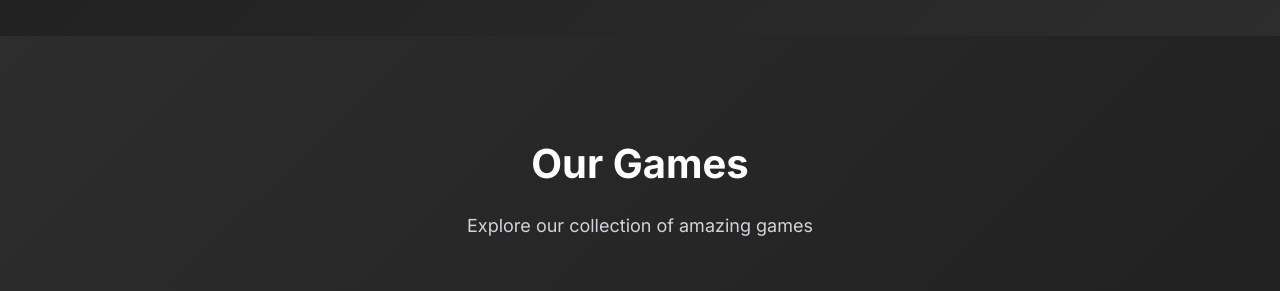
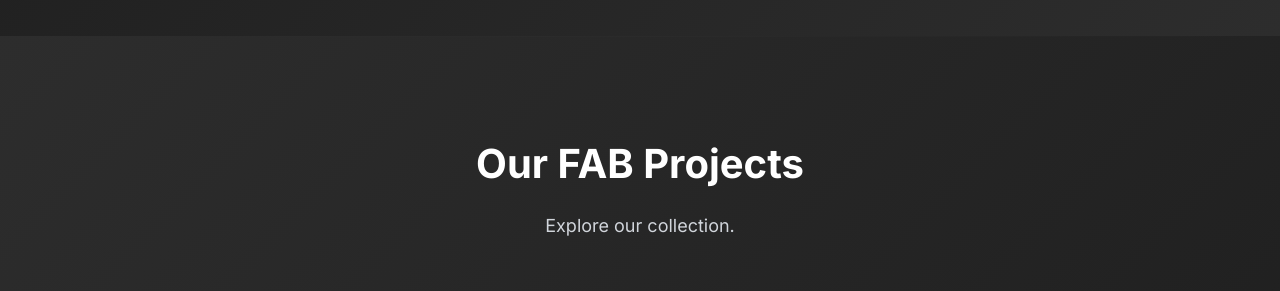
Before and after one commit to atadorukcakmak/silverset, a plain HTML site: page index.html in a window 1280 px wide. Shown: the part 1640-1931 px from the top of the page. Drawn offline with Linux system fonts and the light colour scheme; a web font is replaced by a local one.

Commit message:
Update index.html

```diff
--- a/index.html
+++ b/index.html
@@ -109,8 +109,8 @@
     <section id="games" class="games">
         <div class="container">
             <div class="section-header">
-                <h2 class="section-title">Our Games</h2>
-                <p class="section-subtitle">Explore our collection of amazing games</p>
+                <h2 class="section-title">Our FAB Projects</h2>
+                <p class="section-subtitle">Explore our collection.</p>
             </div>
             <div class="games-grid">
                 <div class="game-card" onclick="window.open('https://example.com/gladius-infernum', '_blank')">
```
